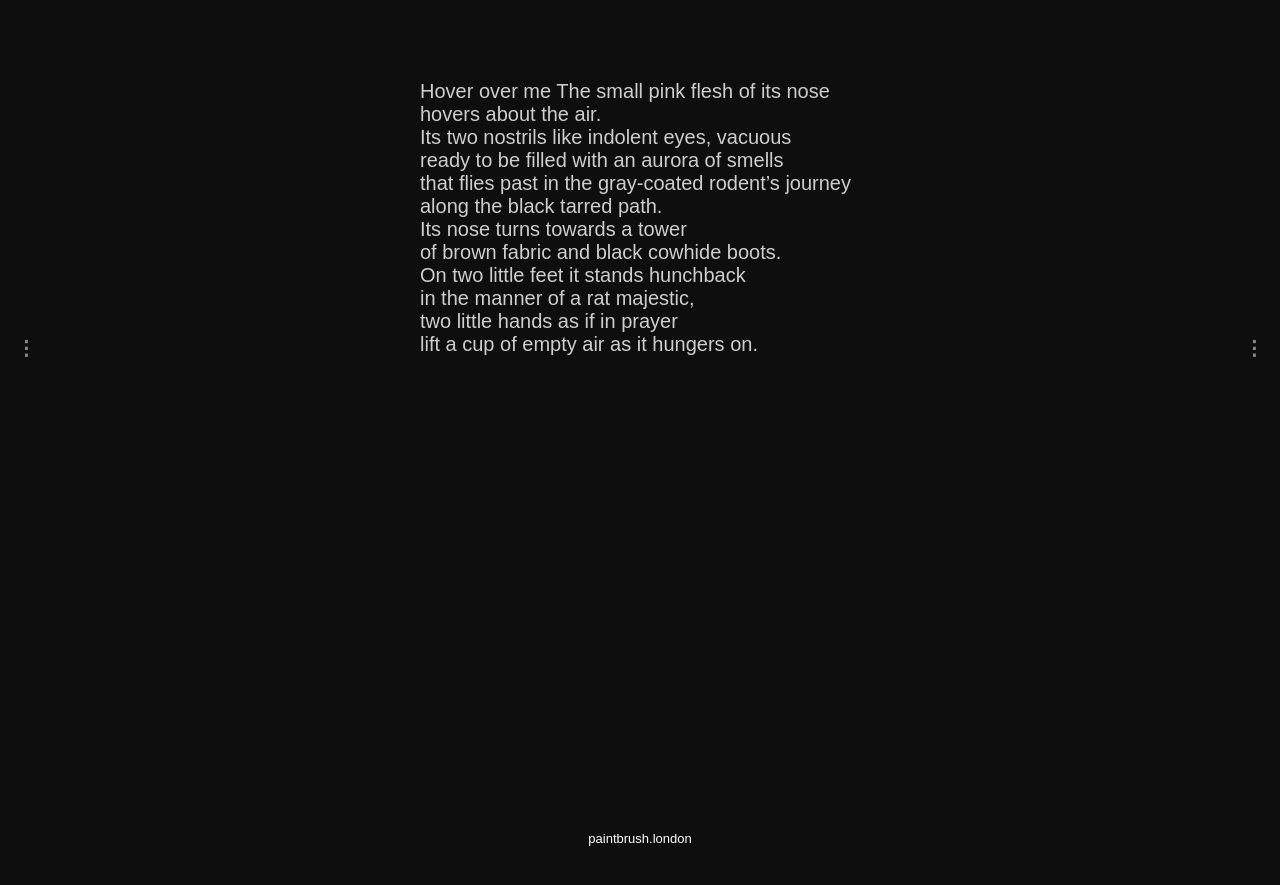
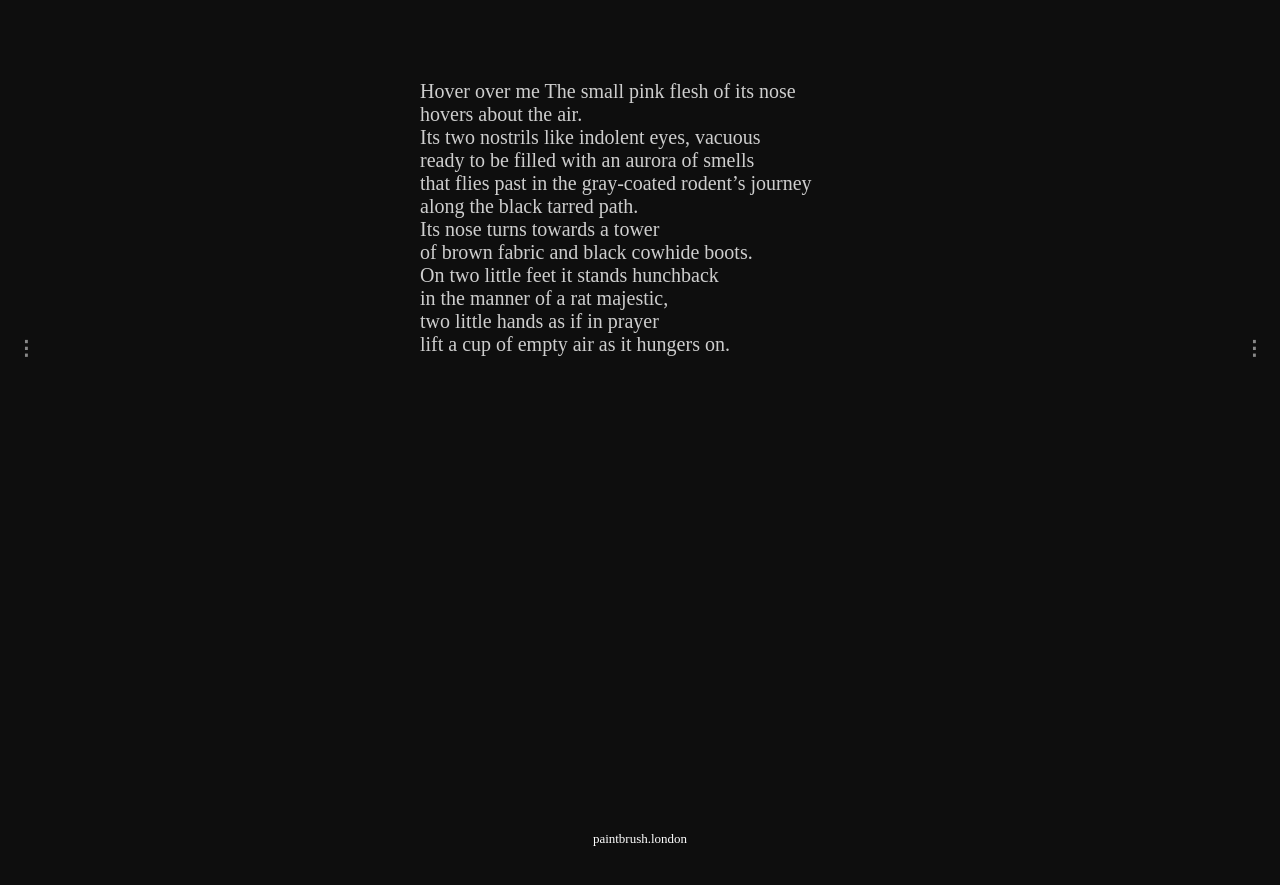
Before and after one commit to hafizzainal/hafizzainal.github.io, a Jekyll site: the page built from index.md, in a window 1280 px wide. Shown: the top 885 px of the page. Built offline with Jekyll 4.4.1, drawn with Linux system fonts in a browser that asks for light colours; our own code applies the rules of GitHub Pages for plain Markdown files.

Commit message:
Update default.html

```diff
--- a/_layouts/default.html
+++ b/_layouts/default.html
@@ -9,10 +9,10 @@
     box-sizing: border-box;
 }
 
-@import url(https://fonts.googleapis.com/css?family=Hind+Siliguri);
+@import url(https://fonts.googleapis.com/css?family=EB+Garamond);
 
 body {
-    font-family: 'Hind Siliguri', sans-serif;
+    font-family: 'EG Garamond', serif;
     margin: 0;
     color: #cecece;
     background-color: #0e0e0e;
```
